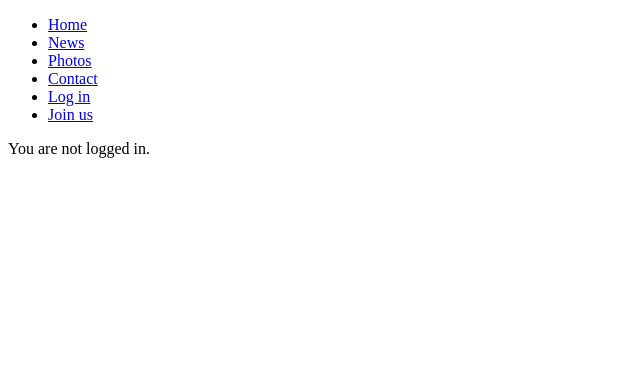
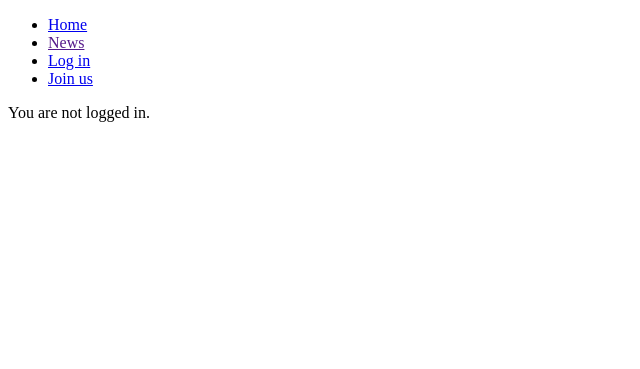
Before and after one commit to GoranAviani/incodaq_weather, a Django app: page /dashboard/ in a window 1280 px wide. Shown: the part 431-800 px from the top of the page, without its empty margins (0-640 px from the left). Run offline with Django 3.2, Linux system fonts and the light colour scheme; parts of the project's set-up code (start-up, migrations or seed data) failed here and were passed over; some libraries are stand-ins or nearby versions.

Commit message:
several quickfixes for base.html

```diff
--- a/templates/base.html
+++ b/templates/base.html
@@ -24,45 +24,34 @@
 		<![endif]-->
 
 	</head>
-<body>
     <div class="site-content">
         <div class="site-header">
             <div class="container">
-					<a href="index.html" class="branding">
+                <a href="{% url 'index' %}" class="branding">
                     <img src="{% static 'images/logo.png' %}"  class="logo" alt="">
-
                     <div class="logo-type">
                         <h1 class="site-title">Incodaq Weather</h1>
                         <small class="site-description">Weather in your pocket</small>
                     </div>
                 </a>
-
                 <!-- Default snippet for navigation -->
                 <div class="main-navigation">
                     <button type="button" class="menu-toggle"><i class="fa fa-bars"></i></button>
                     <ul class="menu">
-							<li class="menu-item current-menu-item"><a href="index.html">Home</a></li>
-							<li class="menu-item"><a href="news.html">News</a></li>
-
-							<li class="menu-item"><a href="photos.html">Photos</a></li>
-							<li class="menu-item"><a href="contact.html">Contact</a></li>
+                        <li class="menu-item current-menu-item"><a href="{% url 'index' %}">Home</a></li>
+                        <li class="menu-item"><a href="">News</a></li>
                         {% if user.is_authenticated %}
                             <li class="menu-item"><a href="{% url 'logout' %}">Logout</a></li>
-
                         {% else %}
                             <li class="menu-item"><a href="{% url 'login' %}">Log in</a></li>
                             <li class="menu-item"><a href="{% url 'signup' %}">Join us</a></li>
-
                         {% endif %}
                     </ul> <!-- .menu -->
                 </div> <!-- .main-navigation -->
-
                 <div class="mobile-navigation"></div>
-
             </div>
         </div> <!-- .site-header -->
-
-
+    </div>
 
 
 
@@ -71,8 +60,7 @@
 
 <main>
     {% block content %}
-
     {% endblock %}
 </main>
-</body>
+
 </html>
```
Lines whose indentation alone changed are shown as unchanged.
